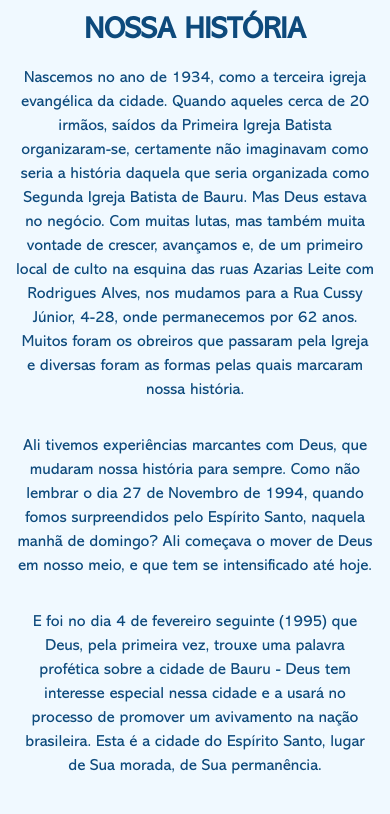
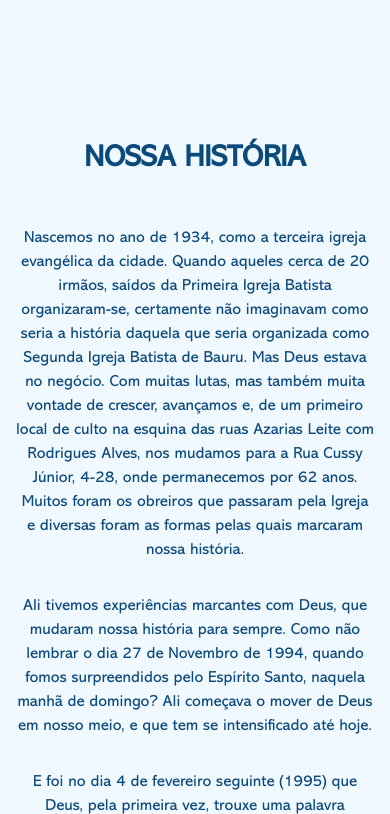
Before and after one commit to luckponte/bereana-site, a website: page index.html in a window 390 px wide. Shown: the part 4222-5036 px from the top of the page. Drawn offline with nearby package versions, Linux system fonts and the light colour scheme; files that its build step writes are made by us from their sources.

Commit message:
Layout fix for "History" section title

```diff
--- a/index.html
+++ b/index.html
@@ -520,7 +520,7 @@
       class="p-4 md:p-8 w-full min-h-screen flex flex-col justify-evenly bg-sky-50 lg:h-auto text-main-dark lg:items-center"
       id="history"
     >
-      <h1 class="text-center text-3xl font-bold uppercase lg:my-8">
+      <h1 class="text-center text-3xl font-bold uppercase mb-8 mt-32 lg:my-8">
         Nossa História
       </h1>
 
```
